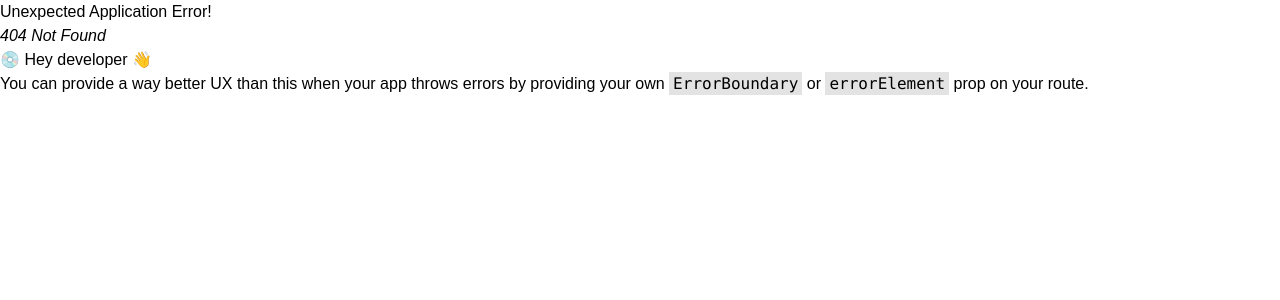
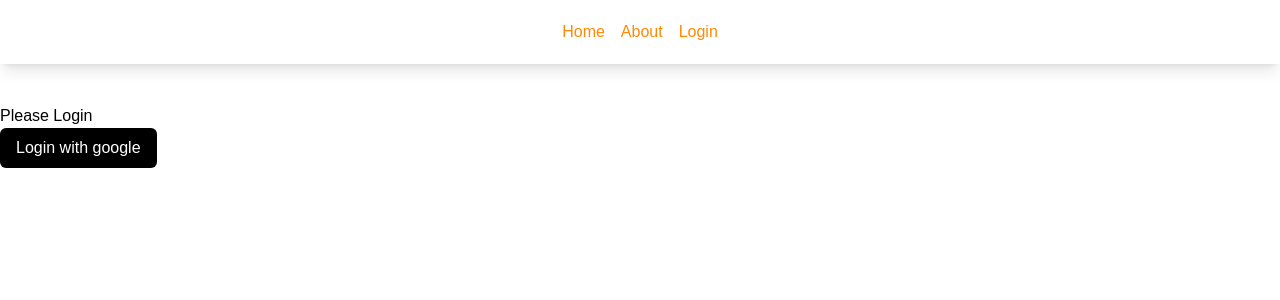
Before and after one commit to Arshad4320/simple-firebase-auth, a React (Vite) app: page /login in a window 1280 px wide. Before the commit this address had no page. Shown: the top 300 px of the page. Built offline with nearby package versions, Linux system fonts and the light colour scheme.

Commit message:
firebse google auth and logout practice done

```diff
--- a/package.json
+++ b/package.json
@@ -11,6 +11,7 @@
   },
   "dependencies": {
     "@tailwindcss/vite": "^4.1.16",
+    "firebase": "^12.4.0",
     "react": "^19.1.1",
     "react-dom": "^19.1.1",
     "react-router": "^7.9.4",
--- a/src/App.jsx
+++ b/src/App.jsx
@@ -4,6 +4,7 @@ import { RouterProvider } from "react-router/dom";
 import Home from "./components/Home/Home";
 import Root from "./layout/Root";
 import About from "./components/About/About";
+import Login from "./components/Login/Login";
 
 const router = createBrowserRouter([
   {
@@ -18,6 +19,10 @@ const router = createBrowserRouter([
         path: "/about",
         element: <About />,
       },
+      {
+        path: "/login",
+        element: <Login />,
+      },
     ],
   },
 ]);
--- a/src/components/Header/Navbar.jsx
+++ b/src/components/Header/Navbar.jsx
@@ -5,7 +5,8 @@ const Navbar = () => {
   return (
     <nav className="flex justify-center p-5 text-orange-400 gap-4 shadow-lg">
       <Link to="/">Home</Link>
-      <Link to="/about">about</Link>
+      <Link to="/about">About</Link>
+      <Link to="/login">Login</Link>
     </nav>
   );
 };
--- /dev/null
+++ b/src/components/Login/Login.jsx
@@ -0,0 +1,58 @@
+import { GoogleAuthProvider, signInWithPopup, signOut } from "firebase/auth";
+import React, { useState } from "react";
+import { auth } from "../../firebase/firebase";
+
+const Login = () => {
+  const [data, setData] = useState(null);
+  const provider = new GoogleAuthProvider();
+
+  const handleGoogleSignin = () => {
+    console.log("button clicked");
+    signInWithPopup(auth, provider)
+      .then((data) => {
+        console.log(data.user);
+        setData(data.user);
+      })
+      .catch((err) => {
+        console.log(err);
+      });
+  };
+  const handleLogout = () => {
+    signOut(auth)
+      .then(() => {
+        setData(null);
+      })
+      .catch((err) => console.log(err));
+  };
+  return (
+    <div className=" py-10">
+      <div>
+        <p>Please Login</p>
+        {data && (
+          <>
+            <img src={data?.photoURL} alt="" />
+            <p>name : {data.displayName}</p>
+            <p> email: {data?.email}</p>
+          </>
+        )}
+        {data ? (
+          <button
+            onClick={handleLogout}
+            className=" text-center px-4 py-2 rounded-md bg-black text-white"
+          >
+            Log out
+          </button>
+        ) : (
+          <button
+            onClick={handleGoogleSignin}
+            className=" text-center px-4 py-2 rounded-md bg-black text-white"
+          >
+            Login with google
+          </button>
+        )}
+      </div>
+    </div>
+  );
+};
+
+export default Login;
--- /dev/null
+++ b/src/firebase/firebase.js
@@ -0,0 +1,18 @@
+// Import the functions you need from the SDKs you need
+import { initializeApp } from "firebase/app";
+import { getAnalytics } from "firebase/analytics";
+import { getAuth } from "firebase/auth";
+const firebaseConfig = {
+  apiKey: "AIzaSyBK0ckqBV_F7DuH8PHoaYdSOca8e0pVHOU",
+  authDomain: "simple-firebase-auth-6f1bf.firebaseapp.com",
+  projectId: "simple-firebase-auth-6f1bf",
+  storageBucket: "simple-firebase-auth-6f1bf.firebasestorage.app",
+  messagingSenderId: "704146266945",
+  appId: "1:704146266945:web:73d4dfc8604392e6015fc0",
+  measurementId: "G-CGWJYXENT2"
+};
+
+// Initialize Firebase
+const app = initializeApp(firebaseConfig);
+const analytics = getAnalytics(app);
+export const auth = getAuth(app);
```
Also changed, not shown: 1 other file (tests, documents, lock files or other folders).
